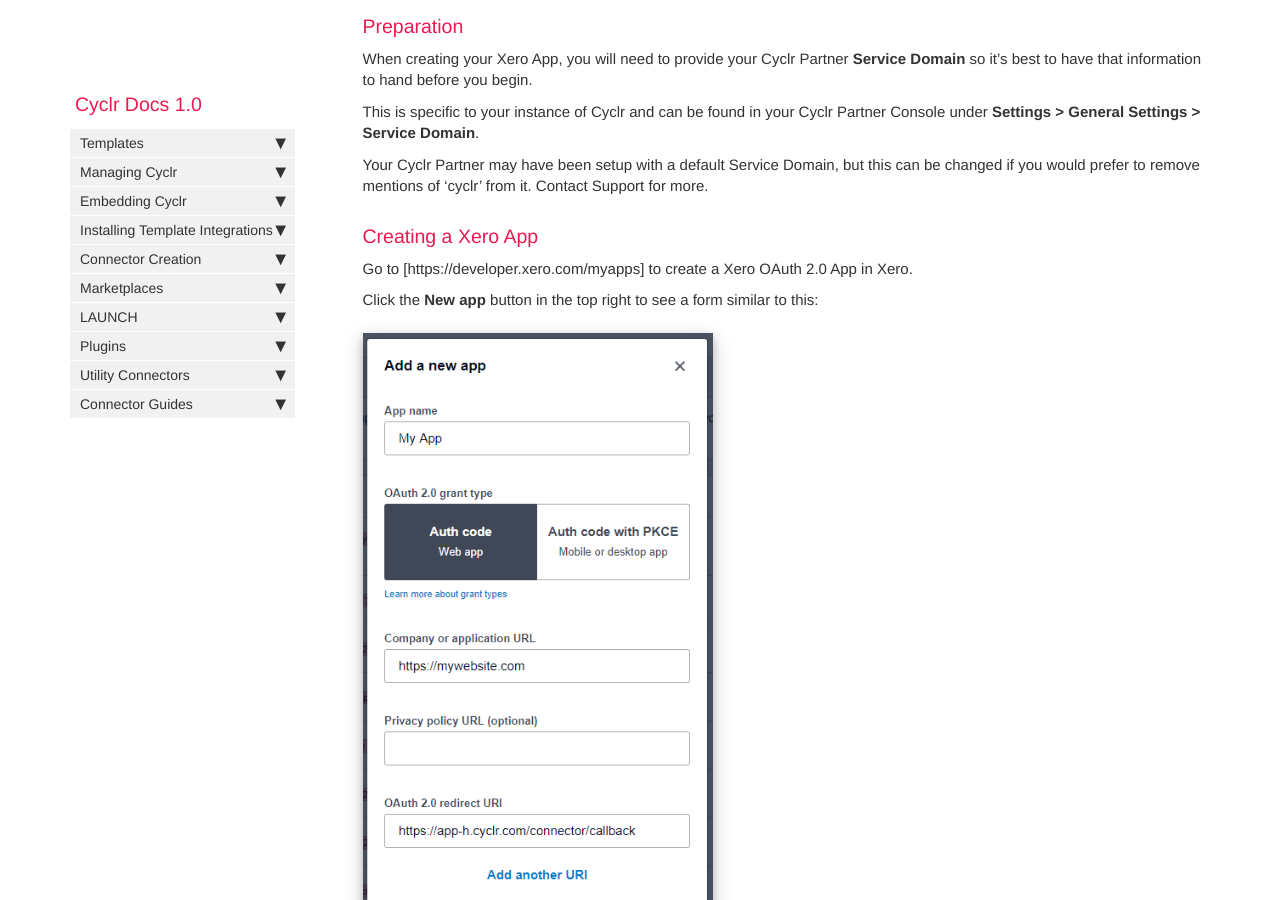
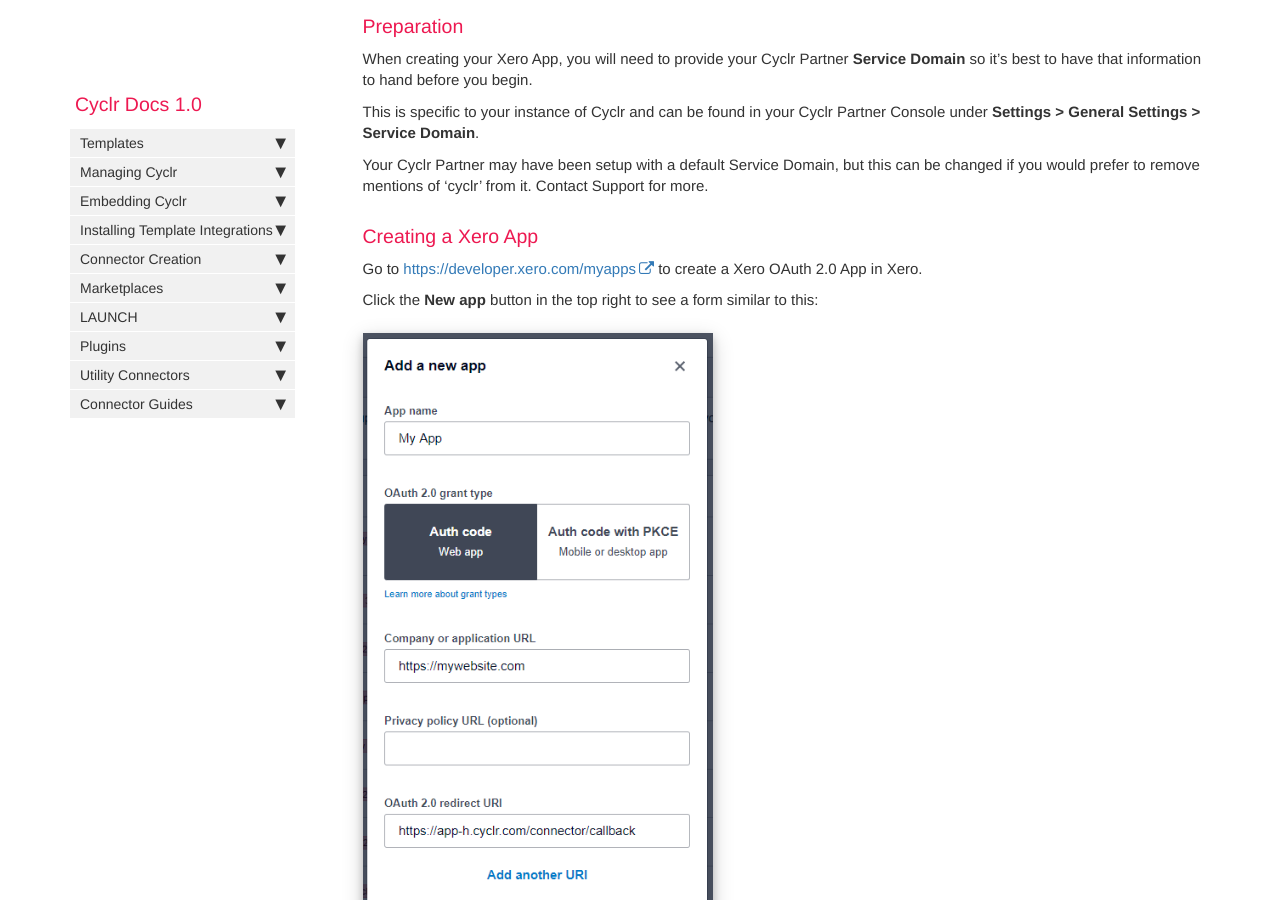
Before and after one commit to sneakysneak/docs, a Jekyll site: the page built from pages/connector-authentication/xero_oauth20.md, in a window 1280 px wide and 900 px high, scrolled down 458 px. Built offline with Jekyll 4.4.1, drawn with Linux system fonts in a browser that asks for light colours; nearby versions of some CDN libraries; comment, search, counter and statistics services are not loaded; part of the change alters nothing that is shown.

Commit message:
Fixing link.

```diff
--- a/pages/connector-authentication/xero_oauth20.md
+++ b/pages/connector-authentication/xero_oauth20.md
@@ -21,7 +21,7 @@ Your Cyclr Partner may have been setup with a default Service Domain, but this c
 
 ### Creating a Xero App
 
-Go to [https://developer.xero.com/myapps] to create a Xero OAuth 2.0 App in Xero.
+Go to [https://developer.xero.com/myapps](https://developer.xero.com/myapps) to create a Xero OAuth 2.0 App in Xero.
 
 Click the **New app** button in the top right to see a form similar to this:
 
```
